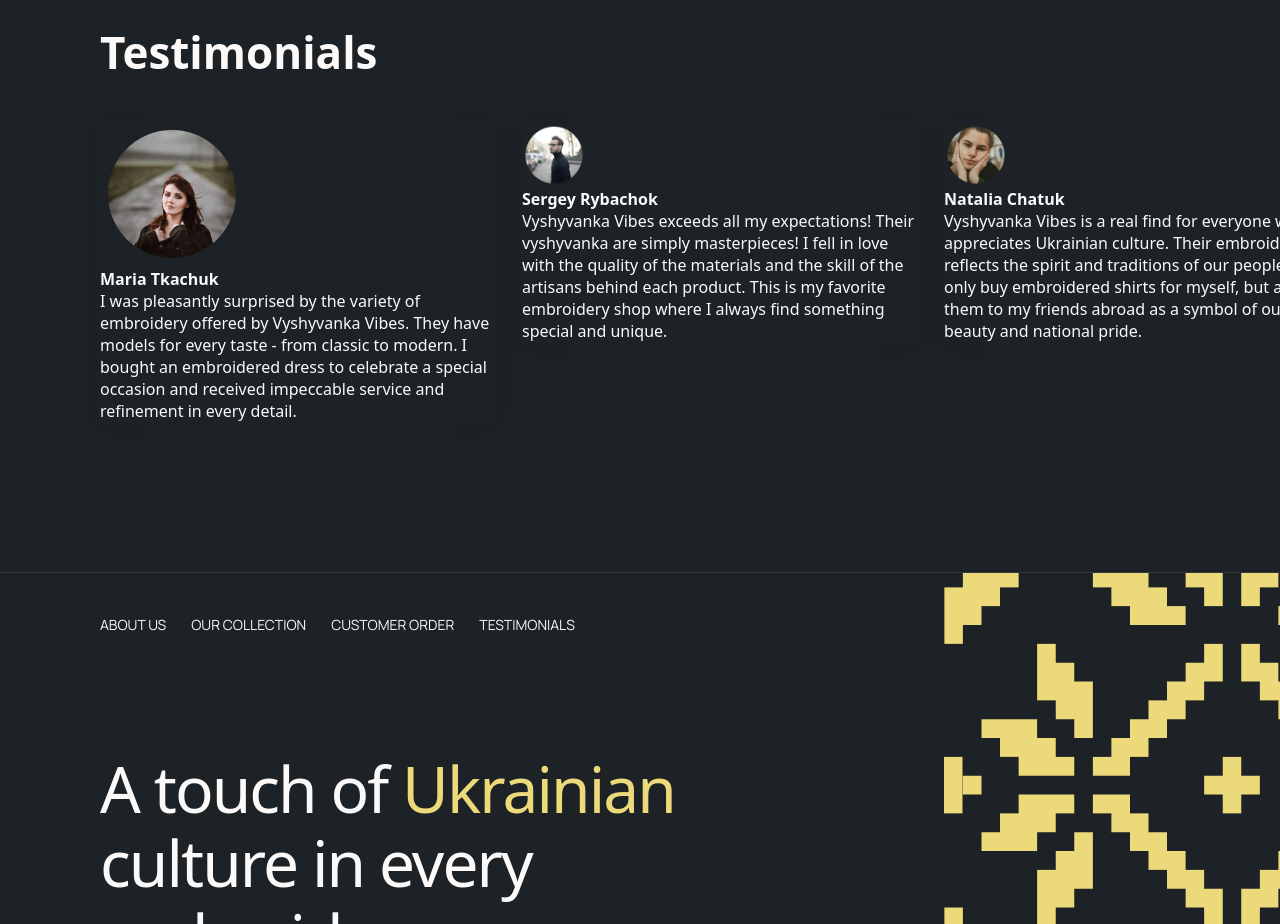
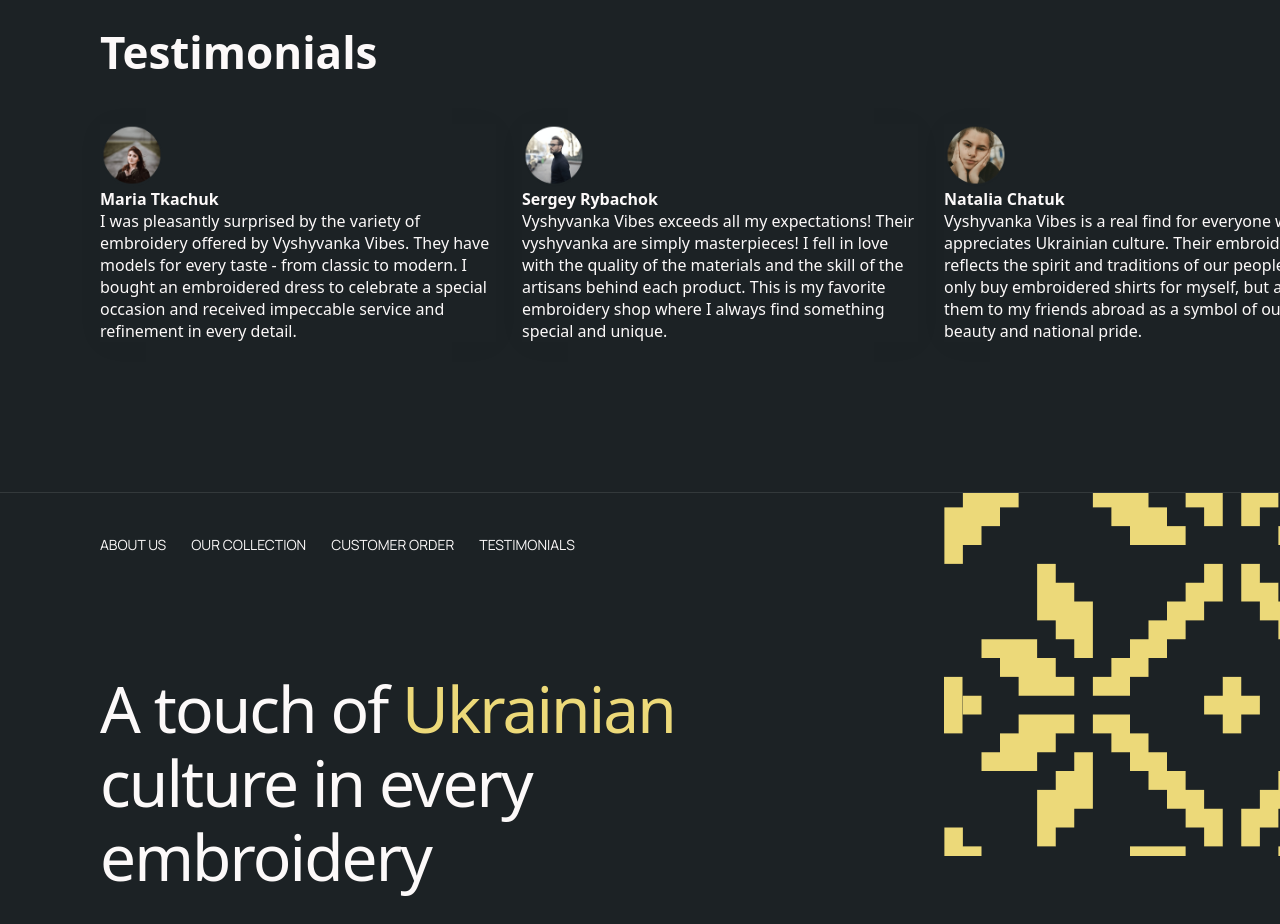
Before and after one commit to marynaartiushchenko/project-20, a website built with Vite: page src/index.html in a window 1280 px wide. Shown: the part 4660-5584 px from the top of the page. After the commit the page ends 5560 px from the top, so only its background shows below. Built offline with nearby package versions, Linux system fonts and the light colour scheme.

Commit message:
update testimonials

```diff
--- a/src/partials/testimonials.html
+++ b/src/partials/testimonials.html
@@ -10,6 +10,8 @@
               src="./img/testimonials/maria.png"
               alt="Maria Tkachuk"
               srcset="./img/testimonials/maria@2x.png"
+              width="64"
+              height="64"
             />
           </div>
           <div class="testimonials-list-conteiner-text">
```
